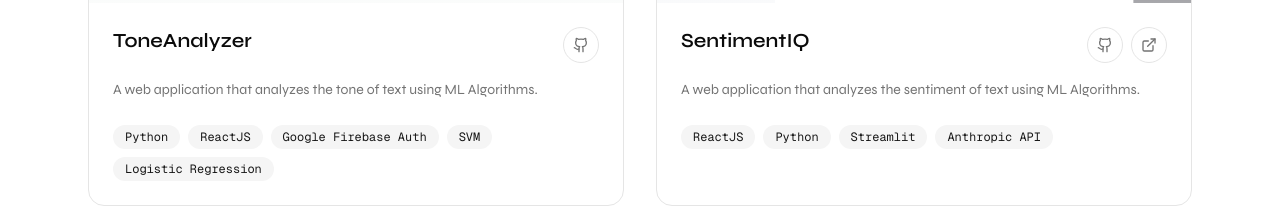
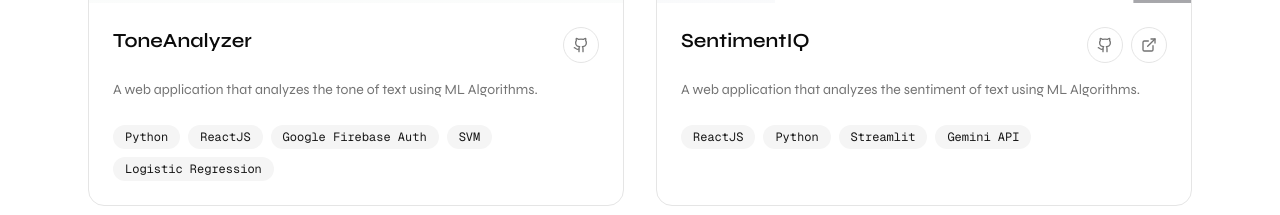
Before and after one commit to Adi1exe/new-protfolio-website, a Next.js app: page / in a window 1280 px wide. Shown: the part 2880-3095 px from the top of the page. Built offline with nearby package versions, Linux system fonts and the light colour scheme.

Commit message:
changes in projects components.

```diff
--- a/src/components/Projects.tsx
+++ b/src/components/Projects.tsx
@@ -84,7 +84,7 @@
     title: "SentimentIQ",
     description: "A web application that analyzes the sentiment of text using ML Algorithms.",
     longDescription: "SentimentIQ is a web application that analyzes the sentiment of text using ML Algorithms. It uses ReactJS for the frontend and Python for the backend. It also uses Google Firebase Auth for authentication and Google Firebase Firestore for storing data.",
-    tags: ["ReactJS", "Python", "Streamlit", "Anthropic API"],
+    tags: ["ReactJS", "Python", "Streamlit", "Gemini API"],
     image: { light: "/SentimentIQ_L-1.png", dark: "/SentimentIQ_1.png" },
     gallery: [
       { light: "/SentimentIQ_L-1.png", dark: "/SentimentIQ_1.png" },
```
